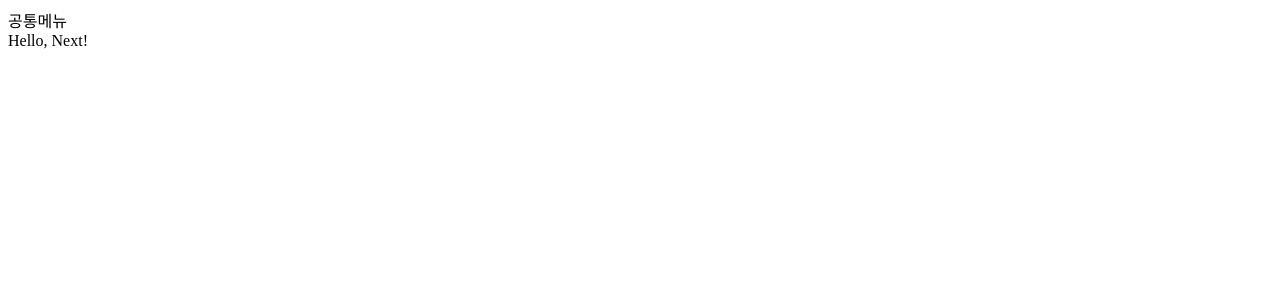
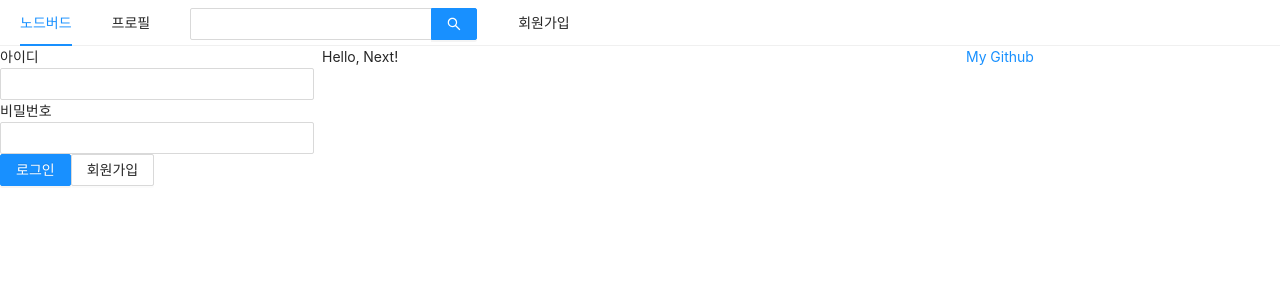
Before and after one commit to eomdh/react-nodebird, a Next.js app in the folder front/: page / in a window 1280 px wide. Shown: the top 300 px of the page. Built offline with nearby package versions, Linux system fonts and the light colour scheme.

Commit message:
LoginForm 구현

```diff
--- a/front/components/AppLayout.js
+++ b/front/components/AppLayout.js
@@ -1,12 +1,41 @@
-import React from 'react';
+import React, { useState } from 'react';
 import PropTypes from 'prop-types';
 import Link from 'next/link';
+import { Menu, Input, Row, Col } from 'antd';
+
+import UserProfile from '../components/UserProfile';
+import LoginForm from '../components/LoginForm';
 
 const AppLayout = ({ children }) => {
+  const [isLoggedIn, setIsLoggedIn] = useState(false);
+
   return (
     <div>
-      <div>공통메뉴</div>
-      { children }
+      <Menu mode="horizontal">
+        <Menu.Item>
+          <Link href="/"><a>노드버드</a></Link>
+        </Menu.Item>
+        <Menu.Item>
+          <Link href="/profile"><a>프로필</a></Link>
+        </Menu.Item>
+        <Menu.Item>
+          <Input.Search enterButton style={{ verticalAlign: 'middle' }} />
+        </Menu.Item>
+        <Menu.Item>
+          <Link href="/signup"><a>회원가입</a></Link>
+        </Menu.Item>
+      </Menu>
+      <Row gutter={8}>
+        <Col xs={24} md={6}>
+          {isLoggedIn ? <UserProfile /> : <LoginForm />}
+        </Col>
+        <Col xs={24} md={12}>
+          { children }
+        </Col>
+        <Col xs={24} md={6}>
+          <a href="https://github.com/eomdh" target="_blank" rel="noreferrer noopener">My Github</a>
+        </Col>
+      </Row>
     </div>
   )
 }
--- /dev/null
+++ b/front/components/LoginForm.js
@@ -0,0 +1,37 @@
+import React, { useState, useCallback } from 'react';
+import Link from 'next/link';
+import { Form, Input, Button } from 'antd';
+
+const LoginForm = () => {
+  const [id, setId] = useState('');
+  const [password, setPassword] = useState('');
+
+  const onChangeId = useCallback((e) => {
+    setId(e.target.value);
+  }, [])
+
+  const onChangePassword = useCallback((e) => {
+    setPassword(e.target.value);
+  }, [])
+
+  return (
+    <Form>
+      <div>
+        <label htmlFor="user-id">아이디</label>
+        <br />
+        <Input name="user-id" value={id} onChange={onChangeId} required />
+      </div>
+      <div>
+        <label htmlFor="user-password">비밀번호</label>
+          <br />
+        <Input name="user-password" type="password" value={password} onChange={onChangePassword} required />
+      </div>
+      <div>
+        <Button type="primary" htmlType="submit" loading={false}>로그인</Button>
+        <Link href="/signup"><a><Button>회원가입</Button></a></Link>
+      </div>
+    </Form>
+  )
+}
+
+export default LoginForm;
--- /dev/null
+++ b/front/components/UserProfile.js
@@ -0,0 +1,7 @@
+import React from 'react';
+
+const UserProfile = () => {
+
+}
+
+export default UserProfile;
--- /dev/null
+++ b/front/pages/_app.js
@@ -0,0 +1,23 @@
+import React from 'react';
+import PropTypes from 'prop-types';
+import Head from 'next/head';
+import 'antd/dist/antd.css';
+
+const App = ({ Component }) => {
+  return (
+    <>
+      <Head>
+        <meta charset="utf-8" />
+        <title>NodeBird</title>
+      </Head>
+      <Component />
+    </>
+  )
+}
+
+// props 점검, 서비스의 안정 높히기 위해
+App.propTypes = {
+  Component: PropTypes.elementType.isRequired,
+}
+
+export default App;
```
Also changed, not shown: front/package.json (+9 -1 lines), front/pages/profile.js (+8 -1 lines), front/pages/signup.js (+8 -1 lines), 2 other files (tests, documents, lock files or other folders).
